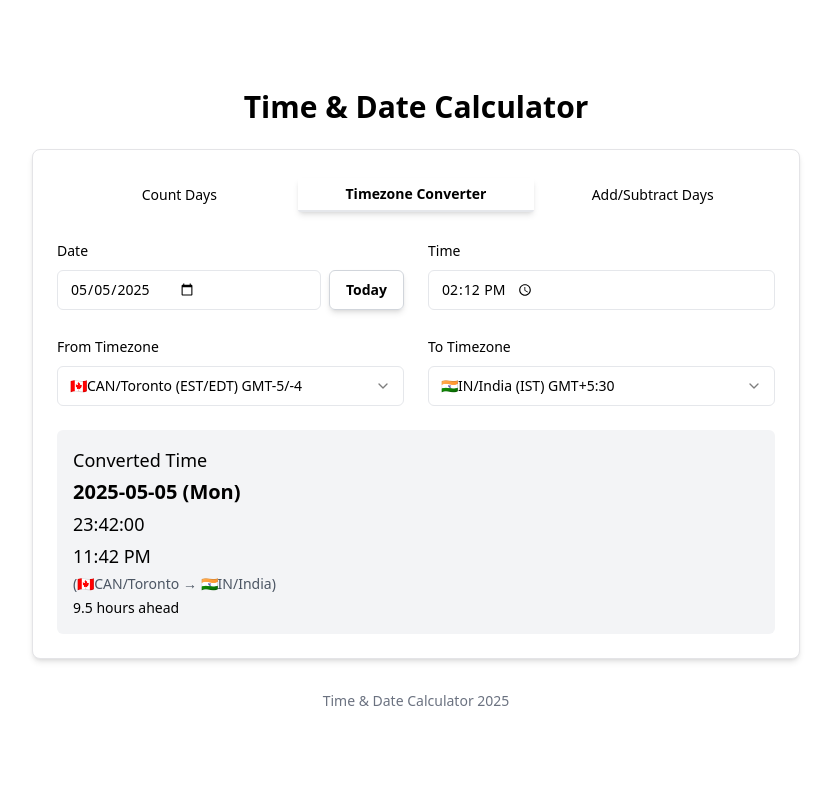
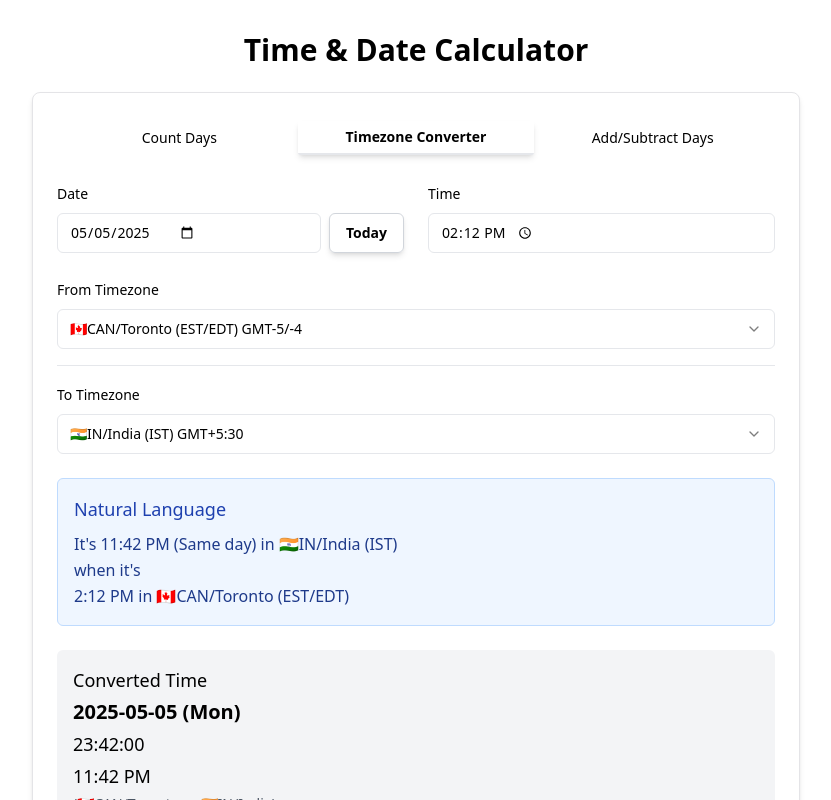
Before and after one commit to aziddy/time-date, a React (Vite) app: page / in a window 1280 px wide. Shown: the top 800 px of the page, without its empty margins (224-1055 px from the left). Built offline with nearby package versions, Linux system fonts and the light colour scheme.

Commit message:
Natural Language Output for Timezone Converter

```diff
--- a/src/components/TimezoneConverter.tsx
+++ b/src/components/TimezoneConverter.tsx
@@ -78,6 +78,28 @@ const TimezoneConverter = () => {
         }
     };
 
+    const generateNaturalLanguageOutput = (): string => {
+        if (!convertedTime) return "";
+
+        const sourceTz = TIMEZONES.find(tz => tz.value === sourceTimezone);
+        const targetTz = TIMEZONES.find(tz => tz.value === targetTimezone);
+
+        if (!sourceTz || !targetTz) return "";
+
+        const sourceTime = dayjs.tz(`${date} ${time}`, sourceTimezone);
+        const targetTime = dayjs.tz(`${date} ${time}`, sourceTimezone).tz(targetTimezone);
+
+        const sourceTime12 = sourceTime.format("h:mm A");
+        const targetTime12 = targetTime.format("h:mm A");
+
+        const targetDate = targetTime.format("MMM D");
+
+        const sameDay = sourceTime.format("YYYY-MM-DD") === targetTime.format("YYYY-MM-DD");
+        const dayIndicator = sameDay ? "(Same day)" : `(${targetDate})`;
+
+        return `It's ${targetTime12} ${dayIndicator} in ${targetTz.country}/${targetTz.label.split(" ")[0]} (${targetTz.label.split("(")[1].split(")")[0]})\nwhen it's\n${sourceTime12} in ${sourceTz.country}/${sourceTz.label.split(" ")[0]} (${sourceTz.label.split("(")[1].split(")")[0]})`;
+    };
+
     const convertTime = () => {
         if (!date || !time || !sourceTimezone || !targetTimezone) {
             setConvertedTime(null);
@@ -151,7 +173,7 @@ const TimezoneConverter = () => {
                 </div>
             </div>
 
-            <div className="grid grid-cols-1 md:grid-cols-2 gap-6">
+            <div className="space-y-4">
                 <div className="space-y-2">
                     <Label htmlFor="source-timezone">From Timezone</Label>
                     <Select
@@ -171,6 +193,7 @@ const TimezoneConverter = () => {
                     </Select>
                 </div>
 
+                <div className="border-t border-gray-200 pt-4">
                     <div className="space-y-2">
                         <Label htmlFor="target-timezone">To Timezone</Label>
                         <Select
@@ -190,7 +213,15 @@ const TimezoneConverter = () => {
                         </Select>
                     </div>
                 </div>
-
+            </div>
+            {convertedTime && (
+                <div className="bg-blue-50 p-4 rounded-md mt-4 border border-blue-200">
+                    <h3 className="font-medium text-lg mb-2 text-blue-800">Natural Language</h3>
+                    <p className="text-blue-900 leading-relaxed whitespace-pre-line">
+                        {generateNaturalLanguageOutput()}
+                    </p>
+                </div>
+            )}
             {convertedTime && (
                 <div className="bg-gray-100 p-4 rounded-md mt-4">
                     <h3 className="font-medium text-lg mb-1">Converted Time</h3>
```
Lines whose indentation alone changed are shown as unchanged.
